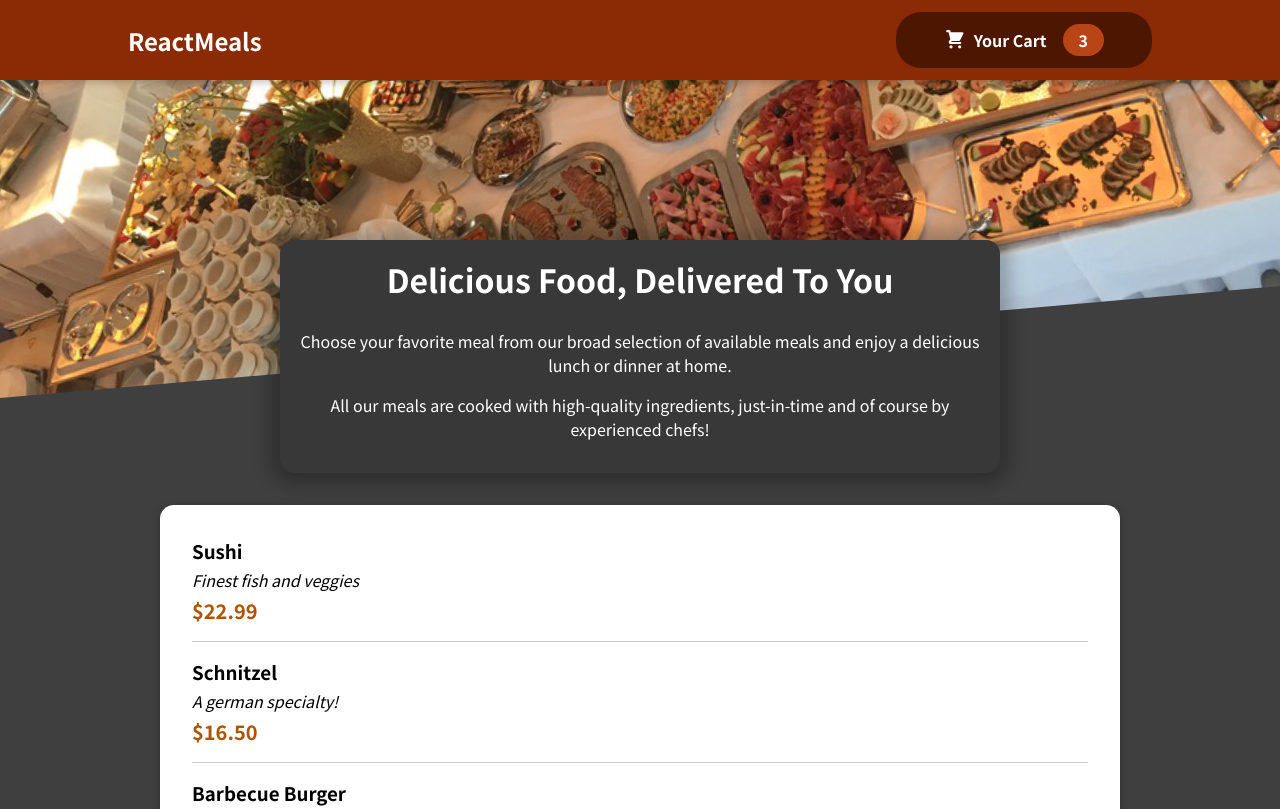
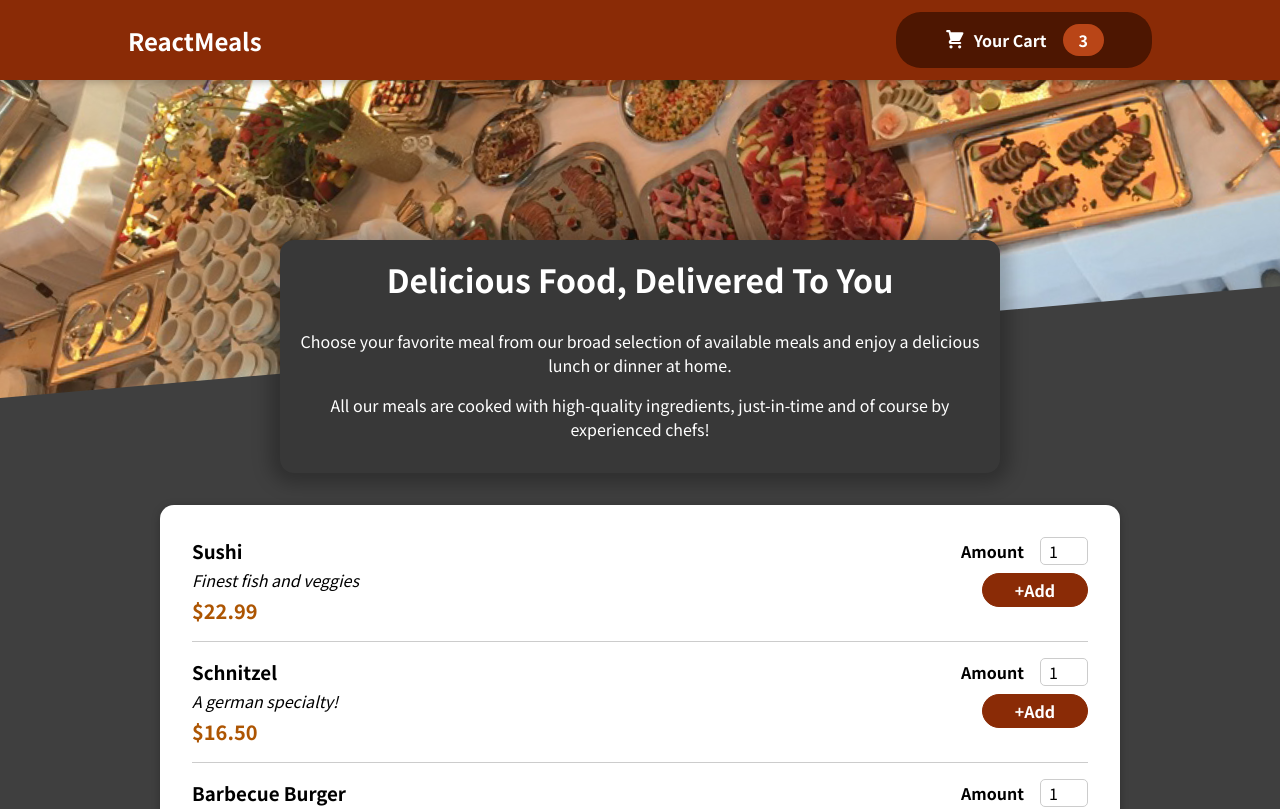
Before and after one commit to S-123-satya/restaurant-app, a React (Create React App) app: page / in a window 1280 px wide. Shown: the top 809 px of the page. Built offline with nearby package versions, Linux system fonts and the light colour scheme.

Commit message:
meal form is done

```diff
--- /dev/null
+++ b/src/components/Meals/MealsItem/MealItmForm.js
@@ -0,0 +1,22 @@
+import React from 'react'
+import classes from './MealItemForm.module.css'
+import Input from '../../UI/Input'
+
+const MealItmForm = () => {
+  return (
+
+        <form className={classes.form}>
+            <Input label="Amount" input={{
+                id:"Amount",
+                type:"Number",
+                min:"1",
+                max:'5',
+                defaultValue:'1',
+            }}/>
+            <button>+Add</button>
+        </form>
+
+  )
+}
+
+export default MealItmForm
--- a/src/components/Meals/MealsItem/MealsItem.js
+++ b/src/components/Meals/MealsItem/MealsItem.js
@@ -1,8 +1,9 @@
 import React from "react";
 import classes from "./MealItem.module.css";
+import MealItmForm from "./MealItmForm";
 
 const MealsItem = (props) => {
-  const price = `$${props.price.toFixed(2)}`;
+  const price = `$${props.price.toFixed(2)}`
 
   return (
     <li className={classes.meal}>
@@ -11,9 +12,9 @@
         <div className={classes.description}>{props.description}</div>
         <div className={classes.price}>{price}</div>
       </div>
-      <div></div>
+      <div><MealItmForm/></div>
     </li>
-  );
-};
+  )
+}
 
 export default MealsItem;
--- a/src/components/UI/Input.js
+++ b/src/components/UI/Input.js
@@ -3,8 +3,8 @@
 const Input = (props) => {
   return (
     <div className={classes.input}>
-    <label htmlFor={props.id}>{props.label}</label>
-      <input type={props.type} value={props.value}></input>;
+    <label htmlFor={props.input.id}>{props.label}</label>
+      <input {...props.input}></input>
     </div>
   );
 };
```
